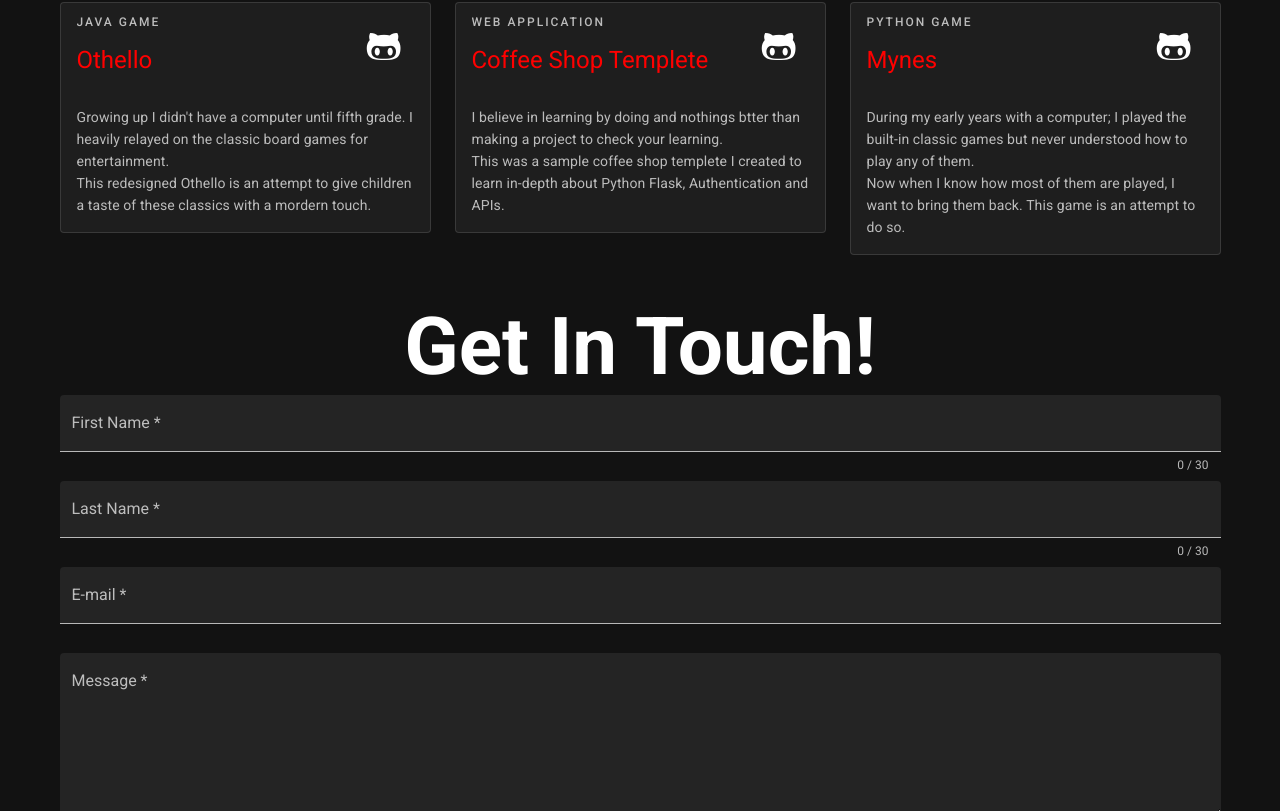
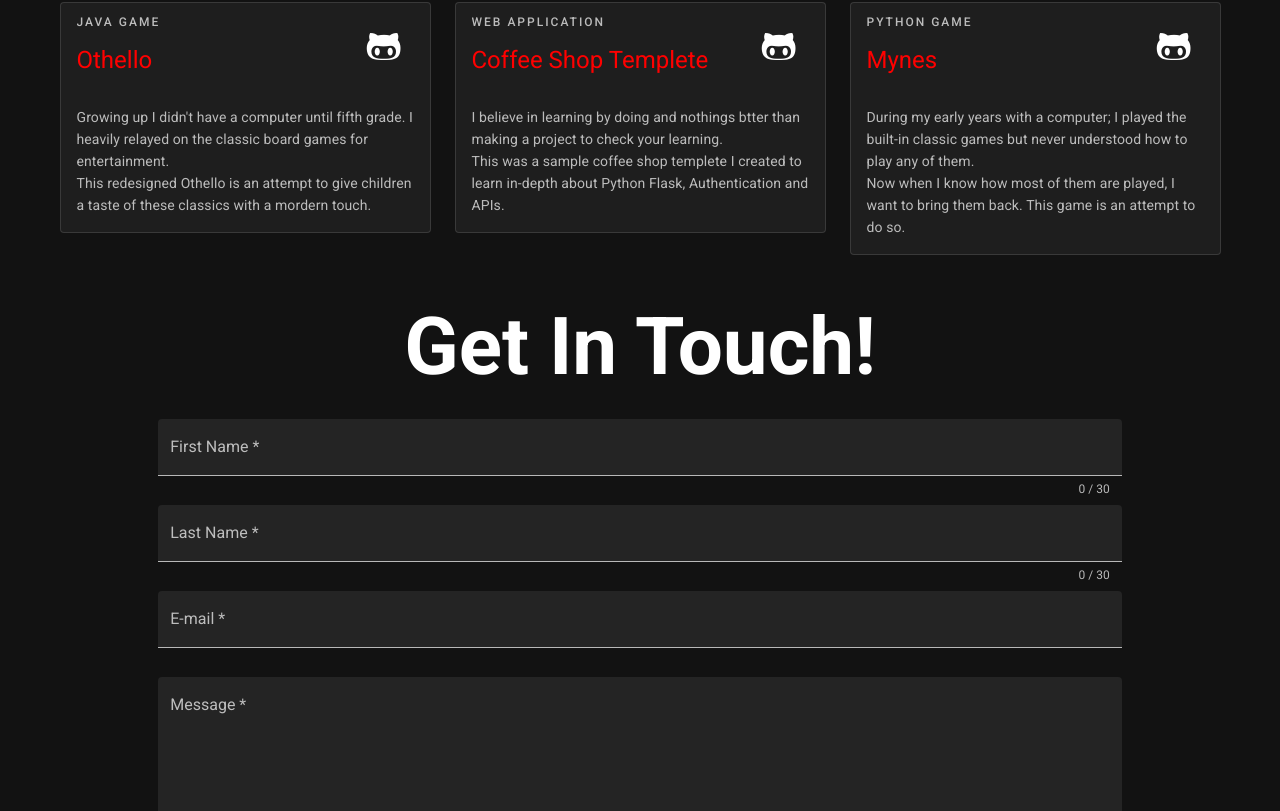
Before and after one commit to milindvishnoi/my-personal-website, a Vue app: page / in a window 1280 px wide. Shown: the part 1989-2800 px from the top of the page. Built offline with nearby package versions, Linux system fonts and the light colour scheme; what vue-typed-js would draw is missing.

Commit message:
Completed the Forms Page and Added to Navbars

```diff
--- a/src/App.vue
+++ b/src/App.vue
@@ -20,13 +20,15 @@
       <Projects />
     </v-container>
     <!-- Contact Me Section -->
-    <v-container class="pt-8" id="aboutme">
+    <v-container class="pt-8 align-center" id="contactme">
       <v-row class="d-flex justify-center">
         <h1
           :class="{'small-h1': this.$vuetify.breakpoint.xs, 'med-h1': this.$vuetify.breakpoint.sm}"
         >Get In Touch!</h1>
       </v-row>
-      <contact-me />
+      <v-row justify="center">
+        <contact-me />
+      </v-row>
     </v-container>
     <!-- Last Indentation -->
     <div style="height: 100px;" />
--- a/src/components/NavbarLaptop.vue
+++ b/src/components/NavbarLaptop.vue
@@ -13,7 +13,7 @@
           Experience
       </v-btn>-->
 
-      <!-- <v-btn x-large text color="nav" @click="$vuetify.goTo('#contactme')">Contact Me</v-btn> -->
+      <v-btn x-large text color="nav" @click="$vuetify.goTo('#contactme')">Contact Me</v-btn>
       <v-spacer />
       <v-btn
         icon
--- a/src/components/NavbarMobile.vue
+++ b/src/components/NavbarMobile.vue
@@ -87,12 +87,12 @@ export default {
           title: "Projects",
           icon: "mdi-xml",
           call: "projects"
+        },
+        {
+          title: "Contact Me",
+          icon: "mdi-gmail",
+          call: "contactme"
         }
-        // {
-        //   title: "Contact Me",
-        //   icon: "mdi-gmail",
-        //   call: "contactme"
-        // }
       ],
       listOfThings: [
         "Software Developer.",
--- a/src/views/ContactMe.vue
+++ b/src/views/ContactMe.vue
@@ -1,8 +1,9 @@
 <template>
-  <div>
-    <v-form method="post" @submit="submitMedthod" ref="form" v-model="valid" lazy-validation>
+  <v-col cols="10">
+    <v-form name="contactme" ref="Contact" v-model="valid" lazy-validation netlify>
       <div class="justify-center">
         <v-text-field
+          name="firstName"
           v-model="firstName"
           :counter="30"
           :rules="firstNameRules"
@@ -12,6 +13,7 @@
         ></v-text-field>
 
         <v-text-field
+          name="lastName"
           v-model="lastName"
           :counter="30"
           :rules="lastNameRules"
@@ -20,20 +22,26 @@
           filled
         ></v-text-field>
 
-        <v-text-field filled v-model="email" :rules="emailRules" label="E-mail *" required></v-text-field>
+        <v-text-field name="email" filled v-model="email" :rules="emailRules" label="E-mail *" required></v-text-field>
 
-        <v-textarea
-          v-model="message"
-          :rules="messageRules"
-          label="Message *"
-          required
-          filled
-        ></v-textarea>
+        <v-textarea name="message" v-model="message" :rules="messageRules" label="Message *" required filled></v-textarea>
 
-        <v-btn width="120px" rounded outline :disabled="!valid" color="headings" class="mr-4">Submit</v-btn>
+        <div>
+          <v-btn
+            type="submit"
+            block
+            outlined
+            full-width
+            rounded
+            outline
+            :disabled="!valid"
+            color="headings"
+            class="mr-4"
+          >Submit</v-btn>
+        </div>
       </div>
     </v-form>
-  </div>
+  </v-col>
 </template>
 
 <script>
```
